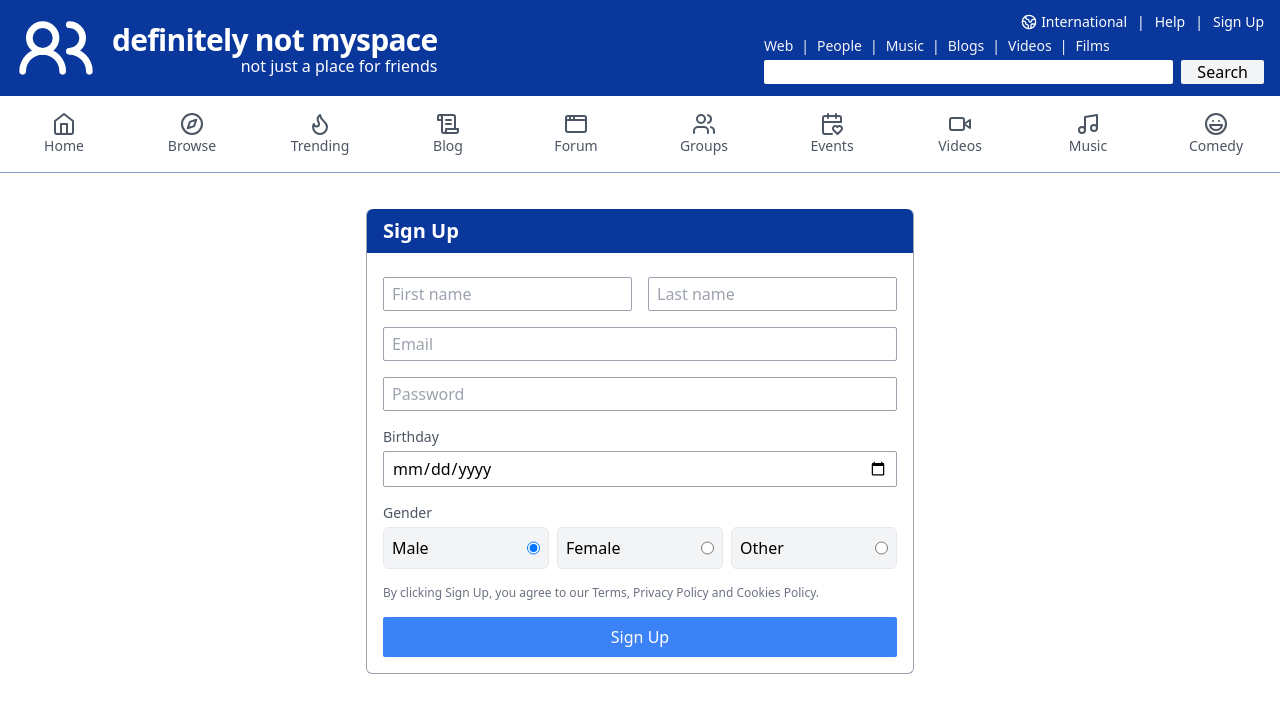
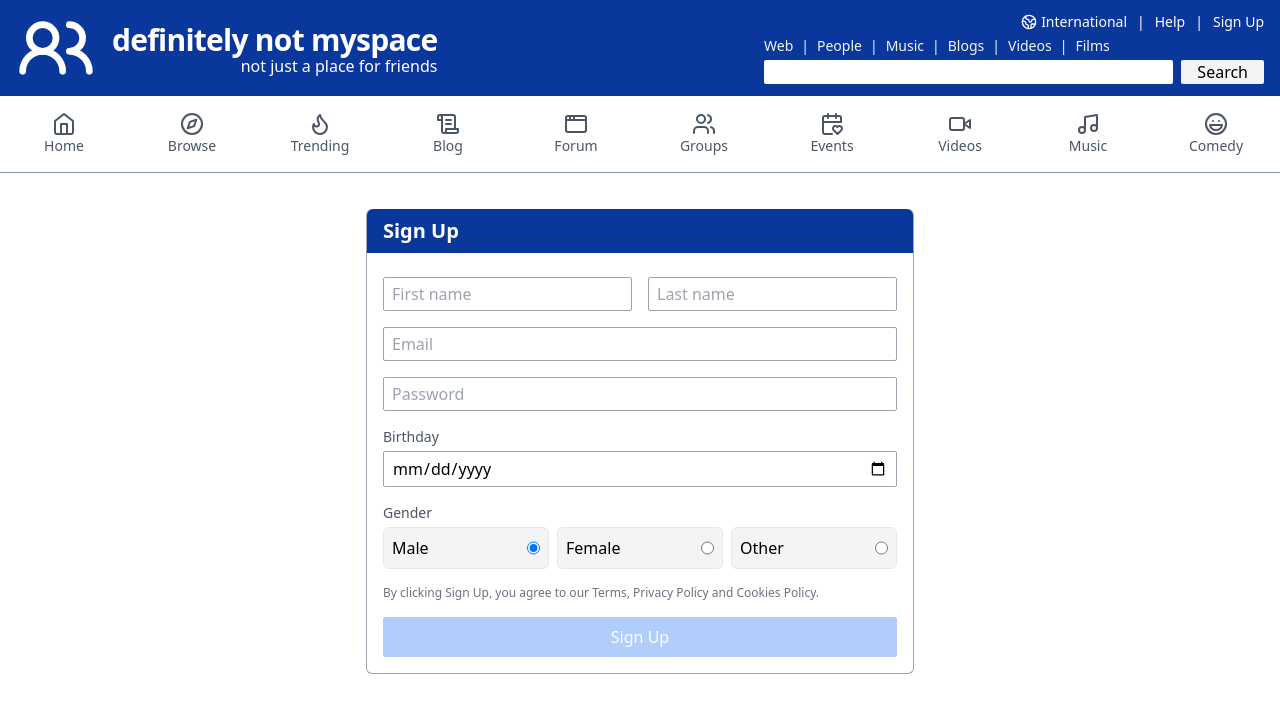
Before and after one commit to pn-code/probable-memory, a Next.js app: page /signup in a window 1280 px wide. Shown: the top 712 px of the page. Built offline with nearby package versions, Linux system fonts and the light colour scheme.

Commit message:
Added SignUpDisabled when inputs are not filled in

```diff
--- a/app/signup/page.tsx
+++ b/app/signup/page.tsx
@@ -1,6 +1,6 @@
 "use client";
-import React, { FormEvent, useState } from "react";
-import axios from "axios"
+import React, { FormEvent, useEffect, useState } from "react";
+import axios from "axios";
 
 export default function SignUp() {
     const [firstName, setFirstName] = useState<string>("");
@@ -9,6 +9,7 @@ export default function SignUp() {
     const [password, setPassword] = useState<string>("");
     const [birthday, setBirthday] = useState<string>("");
     const [gender, setGender] = useState<string>("male");
+    const [disableSignUp, setDisableSignUp] = useState(true);
 
     const handleSignUp = async (e: FormEvent) => {
         e.preventDefault();
@@ -23,13 +24,26 @@ export default function SignUp() {
 
         try {
             console.log(payload);
-            const res = await axios.post("/api/users/signup", payload)
-            console.log(res)
-        } catch (error:any) {
-            console.error(error.message)
+            const res = await axios.post("/api/users/signup", payload);
+            console.log(res);
+        } catch (error: any) {
+            console.error(error.message);
         }
+    };
 
-    };
+    useEffect(() => {
+        if (
+            email.length > 0 &&
+            firstName.length > 0 &&
+            lastName.length > 0 &&
+            password.length > 0 &&
+            birthday
+        ) {
+            setDisableSignUp(false);
+        } else {
+            setDisableSignUp(true);
+        }
+    }, []);
 
     return (
         <div className="w-full h-[65vh] flex flex-col items-center justify-center">
@@ -139,7 +153,7 @@ export default function SignUp() {
                             By clicking Sign Up, you agree to our Terms, Privacy
                             Policy and Cookies Policy.
                         </span>
-                        <button className="text-white bg-blue-500 py-2 rounded-sm hover:bg-blue-600">
+                        <button disabled={disableSignUp} className="disabled:bg-blue-500/40 disabled:cursor-not-allowed text-white bg-blue-500 py-2 rounded-sm hover:bg-blue-600">
                             Sign Up
                         </button>
                     </section>
```
